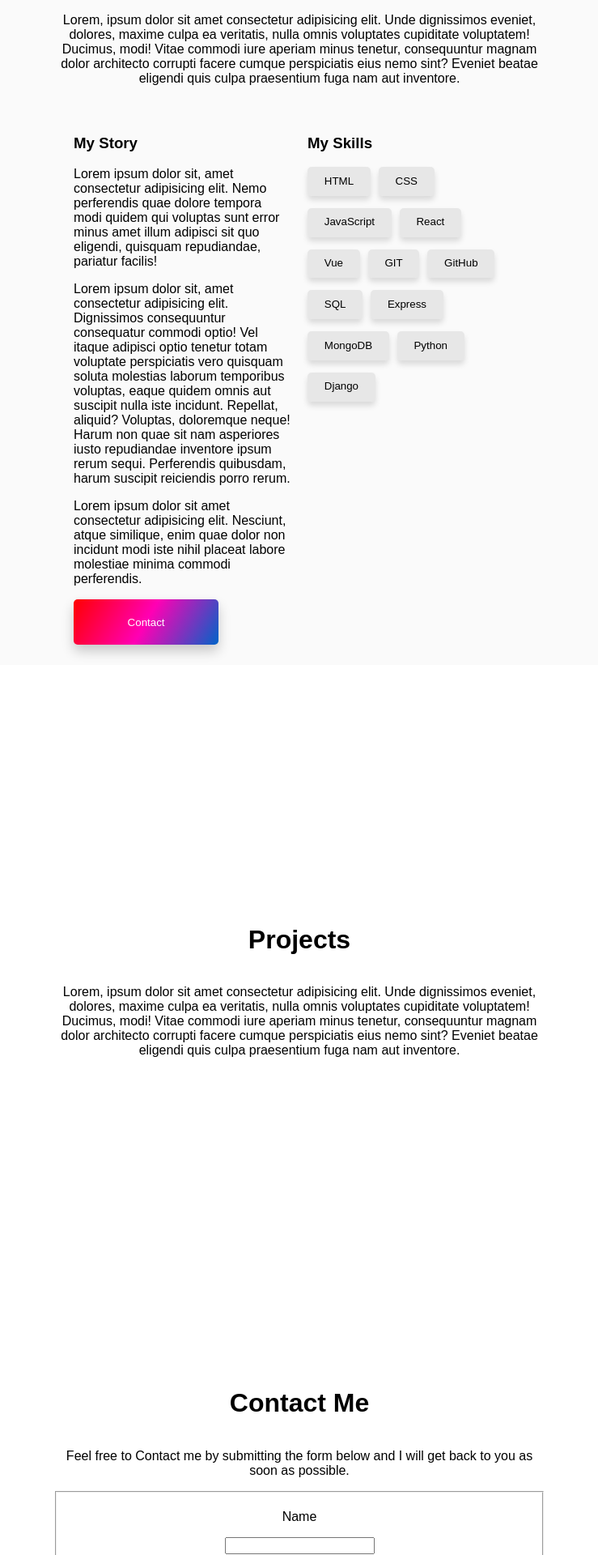
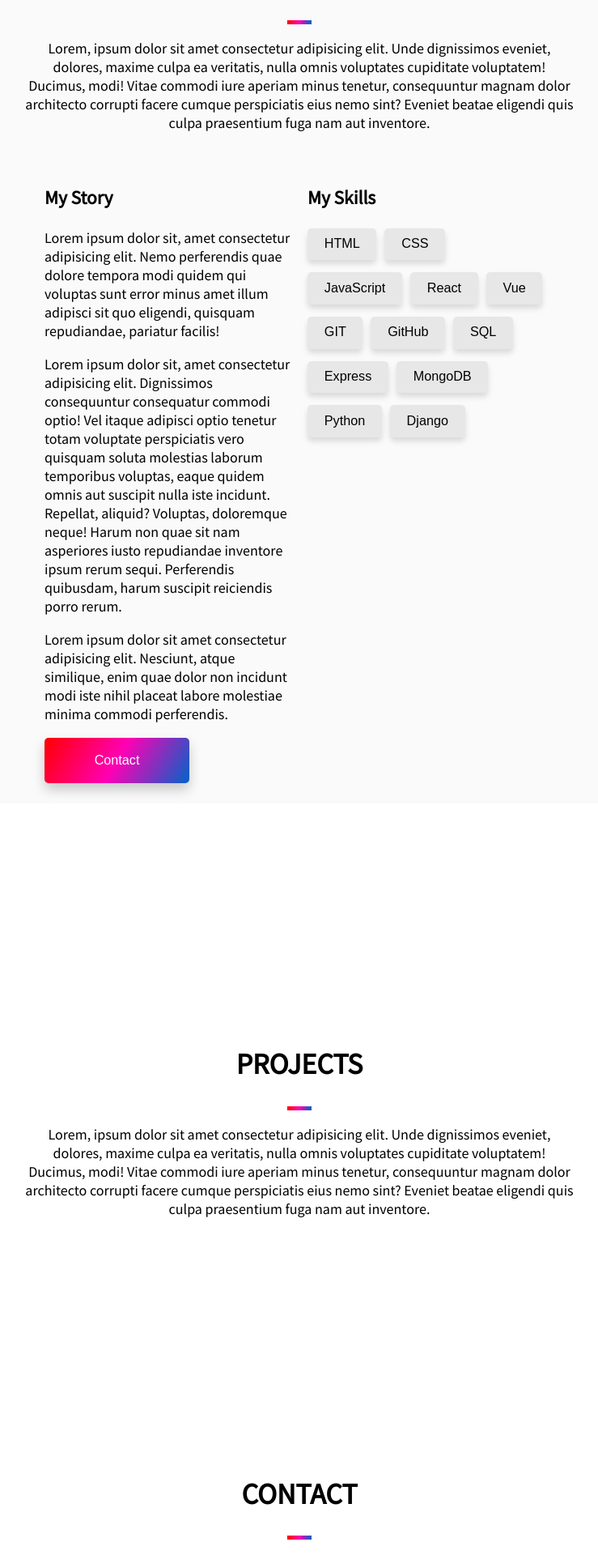
Before and after one commit to kavdesilva/portfolio_v.2, a Next.js app in the folder client/: page / in a window 1280 px wide. Shown: the part 880-2800 px from the top of the page at 81% size, without its empty margins (270-1009 px from the left). Built offline with nearby package versions, Linux system fonts and the light colour scheme.

Commit message:
footer complete.

```diff
--- a/client/src/components/About.jsx
+++ b/client/src/components/About.jsx
@@ -7,7 +7,8 @@ const About = () => {
 
     return (
         <div id="about">
-            <h1>About Me</h1>
+            <h2>About Me</h2>
+            <div className="divider"></div>
             <div className="blurb">
                 <p>Lorem, ipsum dolor sit amet consectetur adipisicing elit. Unde dignissimos eveniet, dolores, maxime culpa ea veritatis, nulla omnis voluptates cupiditate voluptatem! Ducimus, modi! Vitae commodi iure aperiam minus tenetur, consequuntur magnam dolor architecto corrupti facere cumque perspiciatis eius nemo sint? Eveniet beatae eligendi quis culpa praesentium fuga nam aut inventore.</p>
             </div>
@@ -22,8 +23,8 @@ const About = () => {
                 <div className="skills">
                     <h3>My Skills</h3>
                     {
-                        skills.map((skill) => (
-                            <button className="btn-skill">{skill}</button>
+                        skills.map((skill, i) => (
+                            <button className="btn-skill" key={i}>{skill}</button>
                         ))
                     }
                 </div>
--- a/client/src/components/Contact.jsx
+++ b/client/src/components/Contact.jsx
@@ -1,10 +1,11 @@
 const Contact = () => {
     return (
         <div id="contact">
-            <h1>Contact Me</h1>
+            <h2>Contact</h2>
+            <div className="divider"></div>
             <div className="form-container">
                 <div className="blurb">
-                    <p>Feel free to Contact me by submitting the form below and I will get back to you as soon as possible.</p>
+                    <p>Feel free to contact me by submitting the form below and I will get back to you as soon as possible.</p>
                 </div>
                 <form id="contact-form"
                     name="simple-contact-form"
@@ -15,23 +16,23 @@ const Contact = () => {
                         <input type="text"
                             name="name"
                             id="full-name"
-                            placeholder=""
+                            placeholder="Enter Your Name"
                             required={true}/>
                         <label htmlFor="email-address"><p>Email address</p></label>
                         <input type="email"
                             name="_replyto"
                             id="email-address"
-                            placeholder=" "
+                            placeholder="Enter Your Email"
                             required={true}/>
 
                         <label htmlFor="message"><p>Message</p></label>
                         <textarea rows="15"
                                     name="message"
                                     id="message"
-                                    placeholder=" "
+                                    placeholder="Type Message Here"
                                     required={true}></textarea>
                     </fieldset>
-                    <button type="submit" className="btn-primary">Submit</button>
+                    <button type="submit" className="btn-primary submit">Submit</button>
                 </form>
             </div>
         </div>
--- a/client/src/components/Footer.jsx
+++ b/client/src/components/Footer.jsx
@@ -1,11 +1,23 @@
+import Link from "next/link"
+
 const Footer = () => {
     return (
         <div className="footer">
+            <h2>Kristina Van-Bergen DeSilva</h2>
             <div className="footer-nav">
-
-            </div>
-            <div className="footer-icons">
-
+                <nav>
+                    <p>Sitemap</p>
+                    <ul>
+                        <li><Link href='/'>Home</Link></li>
+                        <li><Link href='#about'>About</Link></li>
+                        <li><Link href='#projects'>Projects</Link></li>
+                        <li><Link href='#contact'>Contact</Link></li>
+                    </ul>
+                </nav>
+                <div className="footer-icons">
+                    <p>Socials</p>
+                    <p>icons go here.</p>
+                </div>
             </div>
             <p className="copyright">&copy; Copyright 2023. Made by Kristina Van-Bergen DeSilva</p>
         </div>
--- a/client/src/components/Nav.jsx
+++ b/client/src/components/Nav.jsx
@@ -5,7 +5,7 @@ const Nav = ({ isOpen, handleViewSidebar}) => {
     const router = useRouter()
     const sidebarClass = isOpen ? "sidebar open" : "sidebar";
     return (
-        <div className="nav">
+        <div className="main-nav">
             <div className="header">
                 <button className="logo" onClick={() => router.push('/')}>KVD</button>
                 <button className="btn-nav" onClick={handleViewSidebar}>nav</button>
--- a/client/src/components/Projects.jsx
+++ b/client/src/components/Projects.jsx
@@ -1,7 +1,8 @@
 const Projects = () => {
     return (
         <div id="projects">
-            <h1>Projects</h1>
+            <h2>Projects</h2>
+            <div className="divider"></div>
             <div className="blurb">
                 <p>Lorem, ipsum dolor sit amet consectetur adipisicing elit. Unde dignissimos eveniet, dolores, maxime culpa ea veritatis, nulla omnis voluptates cupiditate voluptatem! Ducimus, modi! Vitae commodi iure aperiam minus tenetur, consequuntur magnam dolor architecto corrupti facere cumque perspiciatis eius nemo sint? Eveniet beatae eligendi quis culpa praesentium fuga nam aut inventore.</p>
             </div>
--- a/client/src/styles/app.css
+++ b/client/src/styles/app.css
@@ -1,12 +1,45 @@
+@import url('https://fonts.googleapis.com/css2?family=Source+Sans+Pro&display=swap');
+
 /* <------- global -------> */
 
 html {
-    font-family: sans-serif;
+    font-family: 'Source Sans Pro', sans-serif;
+    font-size: large;
     scroll-behavior: smooth!important;
+}
+
+h1 {
+    font-size: 3rem;
+    margin-bottom: 10px;
+}
+
+h2 {
+    font-size: 2rem;
+}
+
+h3 {
+    font-size: 1.3rem;
+}
+
+h1, h2 {
+    text-transform: uppercase;
 }
 
 body {
     margin: 0 auto;
+}
+
+.divider {
+    margin: 0 auto;
+    width: 30px;
+    height: 5px;
+    background:
+    linear-gradient(
+    to right,
+        rgba(255, 0, 0, 1),
+        rgba(255, 0, 180, 1),
+        rgba(0, 100, 200, 1)
+    );
 }
 
 button {
@@ -17,6 +50,7 @@ button {
     border-radius: 5px;
     color: white;
     margin: 0 auto;
+    font-size: .9em;
 }
 
 button:hover {
@@ -34,7 +68,7 @@ button:hover {
     text-align: center;
     flex-direction: column;
     justify-content: center;
-    padding: 0px 336px;
+    padding: 0px 300px;
 }
 
 .btn-primary {
@@ -66,7 +100,7 @@ a {
 .header {
     position: fixed;
     width: 100%;
-    height: 3rem;
+    height: 4rem;
     background-color: white;
     box-shadow: 0px 10px 200px rgba(0, 0, 0, 0.2);
 }
@@ -74,18 +108,23 @@ a {
 .logo {
     display: inline-block;
     position: fixed;
-    margin: 1em;
+    height: 3rem;
+    width: 3rem;
+    border-radius: 50%;
+    margin: .5rem 1rem;
 }
 
 .btn-nav {
     position: fixed;
     right: 0;
-    margin: 1em;
-}
+    height: 3rem;
+    width: 3rem;
+    border-radius: 50%;
+    margin: .5rem 1rem;}
 
 .sidebar {
     position: fixed;
-    top: 3rem;
+    top: 4rem;
     right: -15vw;
     height: 100%;
     width: 15vw;
@@ -97,17 +136,17 @@ a {
     right: 0;
 }
 
-nav ul {
+.main-nav ul {
     list-style-type: none;
     padding-right: 1rem;
     text-align: right;
 }
 
-nav li {
+.main-nav li {
     margin: 7px;
 }
 
-nav a {
+.main-nav a {
     color: rgb(0, 0, 0, 0.5);
     font-size: 1.5rem;
     background:
@@ -123,7 +162,8 @@ nav a {
     transition: background-size 400ms;
 }
 
-nav a:hover {
+.main-nav a:hover {
+    color: rgb(0, 0, 0);
     position: relative;
     left: -7px;
     background-size: 100% 3px, 0 3px;
@@ -176,16 +216,100 @@ nav a:hover {
 
 /* <------- contact -------> */
 
-/* fieldset {
+.form-container input{
+    width: 99%;
+    height: 30px;
+    font-size: 1rem;
+    text-shadow: none;
+    background: #F0F0F0;
+    border: 1px solid #EBEBEB;
+    border-radius: 5px;
+}
+
+.form-container textarea{
+    width: 99%;
+    height: 200px;
+    font-size: 1rem;
+    text-shadow: none;
+    background: #F0F0F0;
+    border: 1px solid #EBEBEB;
+    border-radius: 5px;
+}
+
+fieldset {
     border: none;
-} */
+    text-align: left;
+}
+
+#contact-form {
+    box-shadow: 0px 7px 29px rgba(100, 100, 111, 0.2);
+    border-radius: 5px;
+    padding-bottom: 30px;
+    width: 600px;
+    margin: 0 auto;
+    margin-top: 70px;
+}
 
 /* <------- footer -------> */
 
 .footer {
-    position: absolute;
+    display: inline-block;
     width: 100%;
     height: 300px;
     background: #000000;
     color: white;
 }
+
+.footer-nav {
+    display: grid;
+    grid-template-columns: 50% 50%;
+}
+
+.footer-nav nav, .footer-icons {
+    padding: 0 150px 50px 150px;
+}
+
+.footer-nav ul {
+    display: flex;
+    text-align: left;
+    list-style-type: none;
+    padding: 0;
+}
+
+.footer-nav a {
+    color: white;
+    margin-right: 15px;
+    padding-bottom: 5px;
+    background:
+    linear-gradient(
+    to right,
+        rgba(255, 0, 0, 1),
+        rgba(255, 0, 180, 1),
+        rgba(0, 100, 200, 1)
+        );
+    background-size: 0 3px, 100% 3px;
+    background-position: 0 100%, 100% 100%;
+    background-repeat: no-repeat;
+    transition: background-size 400ms;
+}
+
+.footer-nav a:hover {
+    position: relative;
+    background-size: 100% 3px, 0 3px;
+}
+
+.footer h2 {
+    font-size: 1.4rem;
+    margin-bottom: 0;
+    padding-left: 150px;
+}
+
+.footer-icons {
+    text-align: right;
+}
+
+.copyright {
+    text-align: center;
+    font-size: .8rem;
+    width: 100%;
+}
```
